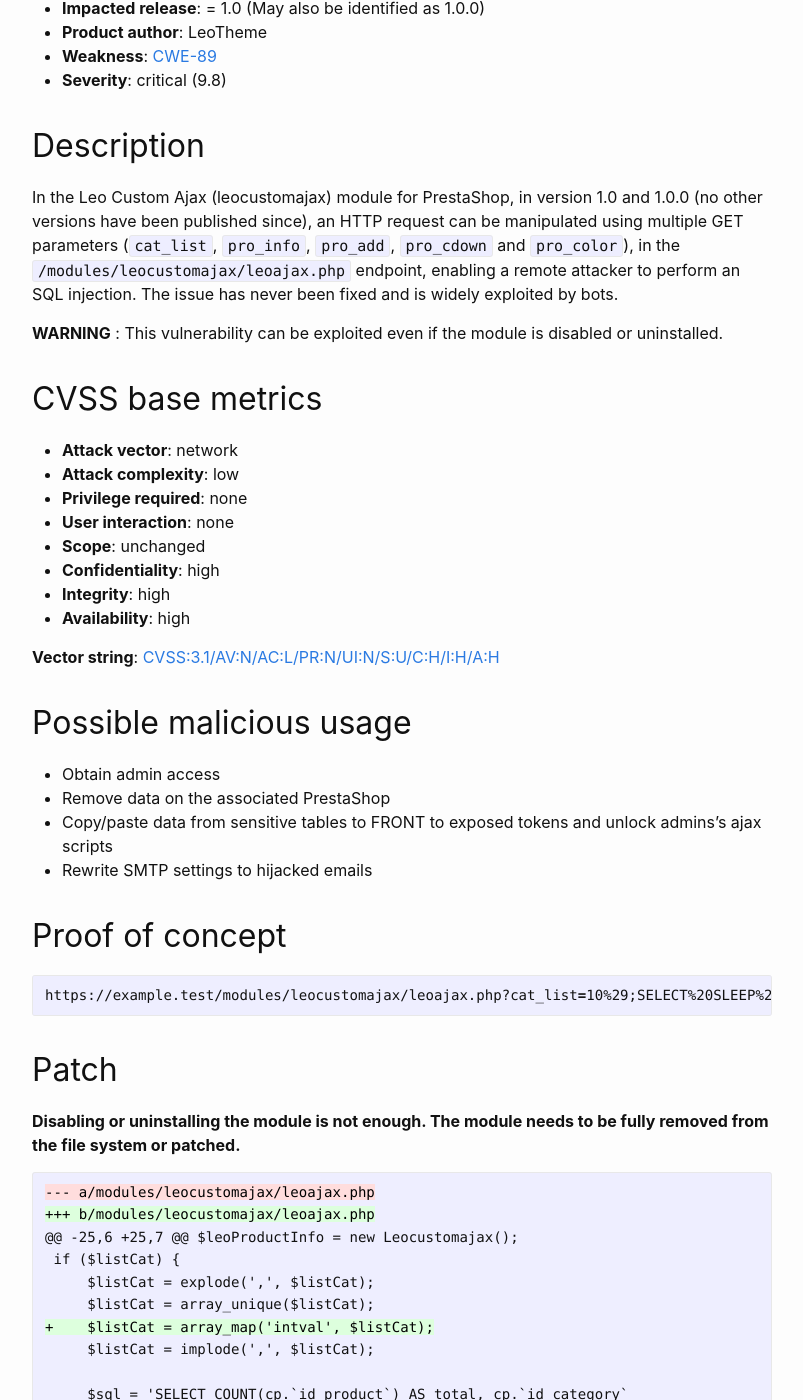
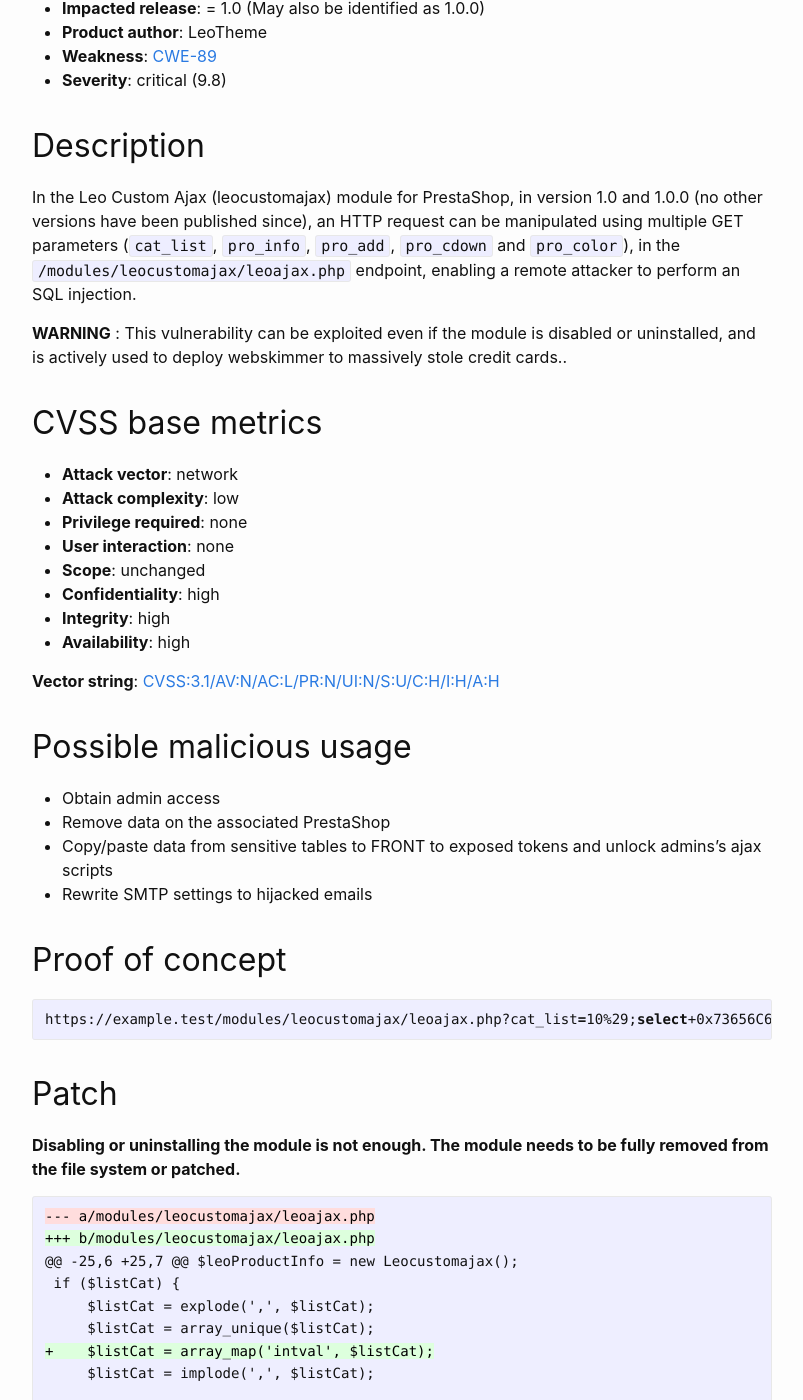
Before and after one commit to friends-of-presta/security-advisories, a Jekyll site: the page built from _posts/2023-06-06-leocustomajax.md, in a window 1280 px wide and 1400 px high, scrolled down 713 px. Shown: the whole window, without its empty margins (238-1041 px from the left). Built offline with Jekyll 4.4.1, drawn with Linux system fonts in a browser that asks for light colours.

Commit message:
Update 2023-06-06-leocustomajax.md

````diff
--- a/_posts/2023-06-06-leocustomajax.md
+++ b/_posts/2023-06-06-leocustomajax.md
@@ -25,9 +25,9 @@ Multiple SQL injection vulnerabilities in the Leo Custom Ajax (leocustomajax) mo
 
 ## Description
 
-In the Leo Custom Ajax (leocustomajax) module for PrestaShop, in version 1.0 and 1.0.0 (no other versions have been published since), an HTTP request can be manipulated using multiple GET parameters (`cat_list`, `pro_info`, `pro_add`, `pro_cdown` and `pro_color`), in the `/modules/leocustomajax/leoajax.php` endpoint, enabling a remote attacker to perform an SQL injection. The issue has never been fixed and is widely exploited by bots.
+In the Leo Custom Ajax (leocustomajax) module for PrestaShop, in version 1.0 and 1.0.0 (no other versions have been published since), an HTTP request can be manipulated using multiple GET parameters (`cat_list`, `pro_info`, `pro_add`, `pro_cdown` and `pro_color`), in the `/modules/leocustomajax/leoajax.php` endpoint, enabling a remote attacker to perform an SQL injection.
 
-**WARNING** : This vulnerability can be exploited even if the module is disabled or uninstalled.
+**WARNING** : This vulnerability can be exploited even if the module is disabled or uninstalled, and is actively used to deploy webskimmer to massively stole credit cards..
 
 ## CVSS base metrics
 
@@ -52,7 +52,7 @@ In the Leo Custom Ajax (leocustomajax) module for PrestaShop, in version 1.0 and
 ## Proof of concept
 
 ```bash
-https://example.test/modules/leocustomajax/leoajax.php?cat_list=10%29;SELECT%20SLEEP%20(5);
+https://example.test/modules/leocustomajax/leoajax.php?cat_list=10%29;select+0x73656C65637420736C656570283432293B+into+@a;prepare+b+from+@a;execute+b;--
 ```
 
 ## Patch
````
